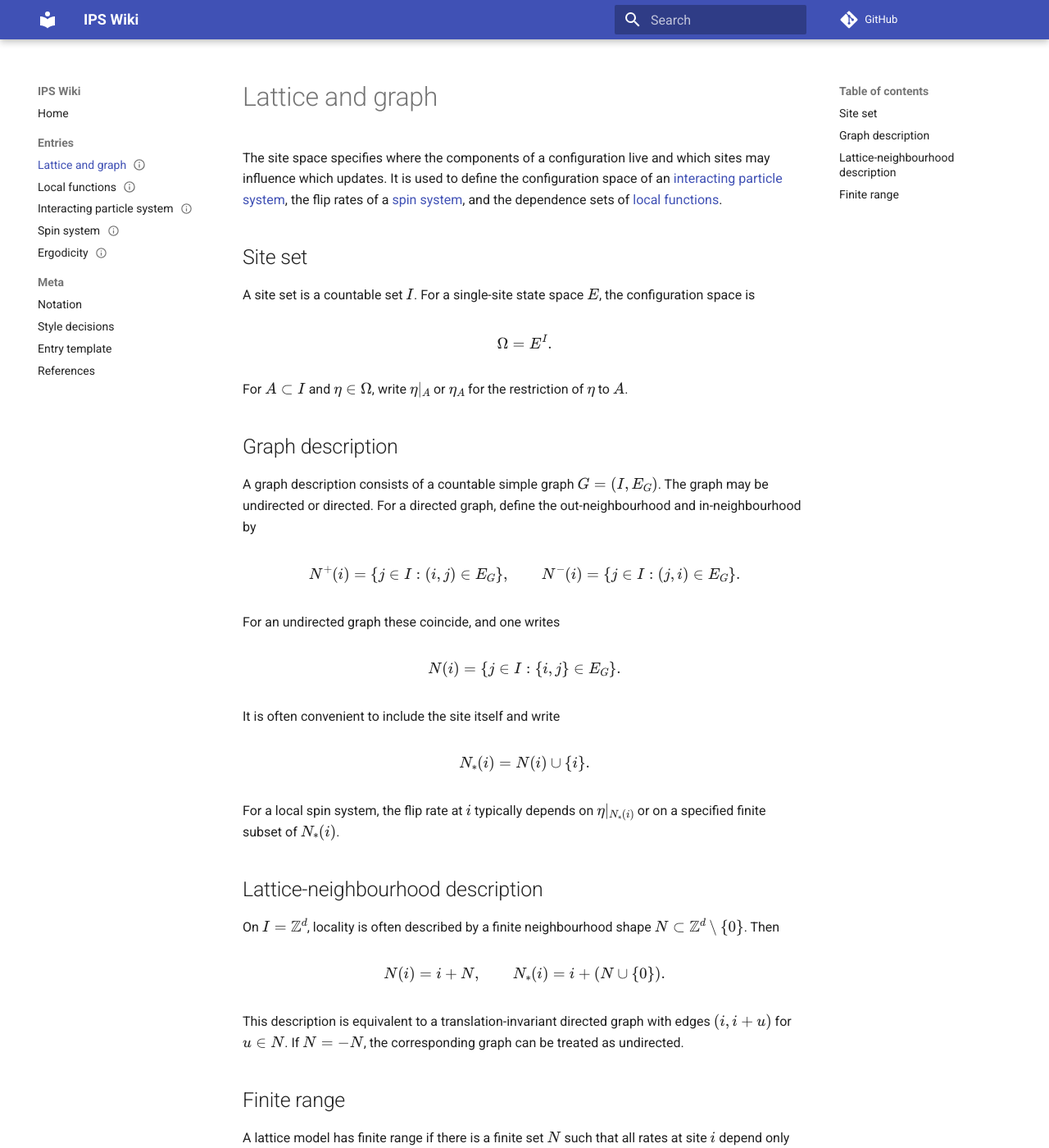
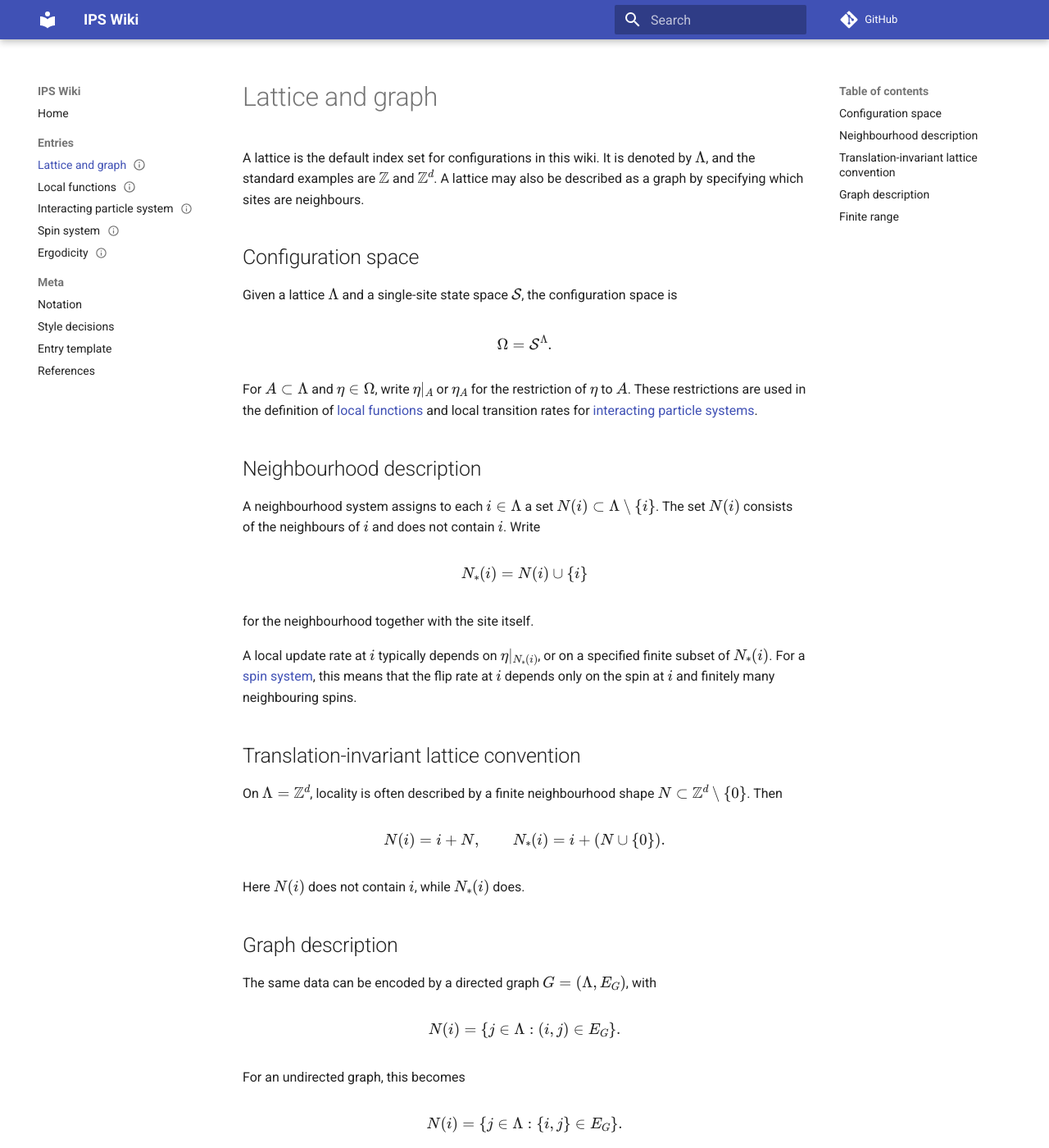
Before and after one commit to maciejgluchowski86-beep/ips-wiki, an MkDocs documentation site: the page built from docs/entries/lattice-and-graph.md, in a window 1280 px wide and 1400 px high. Shown: the whole window at 82% size. Built offline with MkDocs 1.6.1 and Material for MkDocs 9.7.7, drawn with Linux system fonts in a browser that asks for light colours; comment, search, counter and statistics services are not loaded; some of the changed text lies outside the part shown.

Commit message:
Make lattice the default site structure

```diff
--- a/docs/entries/lattice-and-graph.md
+++ b/docs/entries/lattice-and-graph.md
@@ -2,53 +2,41 @@
 title: Lattice and graph
 status: definition
 tags:
+  - lattice
+  - graph
+  - neighbourhoods
   - site space
-  - graph
-  - lattice
-  - neighbourhoods
 ---
 
 # Lattice and graph
 
-The site space specifies where the components of a configuration live and which sites may influence which updates. It is used to define the configuration space of an [interacting particle system](interacting-particle-system.md), the flip rates of a [spin system](spin-system.md), and the dependence sets of [local functions](local-functions.md).
+A lattice is the default index set for configurations in this wiki. It is denoted by \(\Lambda\), and the standard examples are \(\Z\) and \(\Z^d\). A lattice may also be described as a graph by specifying which sites are neighbours.
 
-## Site set
+## Configuration space
 
-A site set is a countable set \(I\). For a single-site state space \(E\), the configuration space is
+Given a lattice \(\Lambda\) and a single-site state space \(\mathcal S\), the configuration space is
 
 $$
-\Omega=E^I.
+\Omega=\mathcal S^\Lambda.
 $$
 
-For \(A\subset I\) and \(\eta\in\Omega\), write \(\eta|_A\) or \(\eta_A\) for the restriction of \(\eta\) to \(A\).
+For \(A\subset\Lambda\) and \(\eta\in\Omega\), write \(\eta|_A\) or \(\eta_A\) for the restriction of \(\eta\) to \(A\). These restrictions are used in the definition of [local functions](local-functions.md) and local transition rates for [interacting particle systems](interacting-particle-system.md).
 
-## Graph description
+## Neighbourhood description
 
-A graph description consists of a countable simple graph \(G=(I,E_G)\). The graph may be undirected or directed. For a directed graph, define the out-neighbourhood and in-neighbourhood by
+A neighbourhood system assigns to each \(i\in\Lambda\) a set \(N(i)\subset\Lambda\setminus\{i\}\). The set \(N(i)\) consists of the neighbours of \(i\) and does not contain \(i\). Write
 
 $$
-N^+(i)=\{j\in I:(i,j)\in E_G\},
-\qquad
-N^-(i)=\{j\in I:(j,i)\in E_G\}.
+N_*(i)=N(i)\cup\{i\}
 $$
 
-For an undirected graph these coincide, and one writes
+for the neighbourhood together with the site itself.
 
-$$
-N(i)=\{j\in I:\{i,j\}\in E_G\}.
-$$
+A local update rate at \(i\) typically depends on \(\eta|_{N_*(i)}\), or on a specified finite subset of \(N_*(i)\). For a [spin system](spin-system.md), this means that the flip rate at \(i\) depends only on the spin at \(i\) and finitely many neighbouring spins.
 
-It is often convenient to include the site itself and write
+## Translation-invariant lattice convention
 
-$$
-N_*(i)=N(i)\cup\{i\}.
-$$
-
-For a local spin system, the flip rate at \(i\) typically depends on \(\eta|_{N_*(i)}\) or on a specified finite subset of \(N_*(i)\).
-
-## Lattice-neighbourhood description
-
-On \(I=\Z^d\), locality is often described by a finite neighbourhood shape \(N\subset\Z^d\setminus\{0\}\). Then
+On \(\Lambda=\Z^d\), locality is often described by a finite neighbourhood shape \(N\subset\Z^d\setminus\{0\}\). Then
 
 $$
 N(i)=i+N,
@@ -56,8 +44,24 @@ N(i)=i+N,
 N_*(i)=i+(N\cup\{0\}).
 $$
 
-This description is equivalent to a translation-invariant directed graph with edges \((i,i+u)\) for \(u\in N\). If \(N=-N\), the corresponding graph can be treated as undirected.
+Here \(N(i)\) does not contain \(i\), while \(N_*(i)\) does.
+
+## Graph description
+
+The same data can be encoded by a directed graph \(G=(\Lambda,E_G)\), with
+
+$$
+N(i)=\{j\in\Lambda:(i,j)\in E_G\}.
+$$
+
+For an undirected graph, this becomes
+
+$$
+N(i)=\{j\in\Lambda:\{i,j\}\in E_G\}.
+$$
+
+A translation-invariant neighbourhood shape \(N\subset\Z^d\setminus\{0\}\) corresponds to the directed graph with edges \((i,i+u)\) for \(u\in N\). If \(N=-N\), the corresponding graph can be treated as undirected.
 
 ## Finite range
 
-A lattice model has finite range if there is a finite set \(N\) such that all rates at site \(i\) depend only on \(\eta|_{i+N_*}\). On a general graph, the analogous condition is that each update has a finite dependence set, usually uniformly bounded in size or graph distance.
+A lattice model has finite range if the relevant update rates depend only on \(\eta|_{N_*(i)}\) for a finite neighbourhood shape \(N\). On a graph, the analogous condition is finite dependence on a neighbourhood of uniformly bounded graph distance.
```
